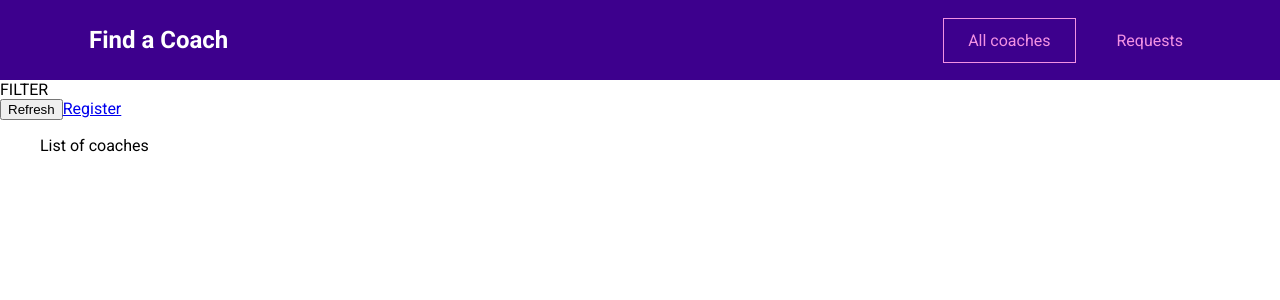
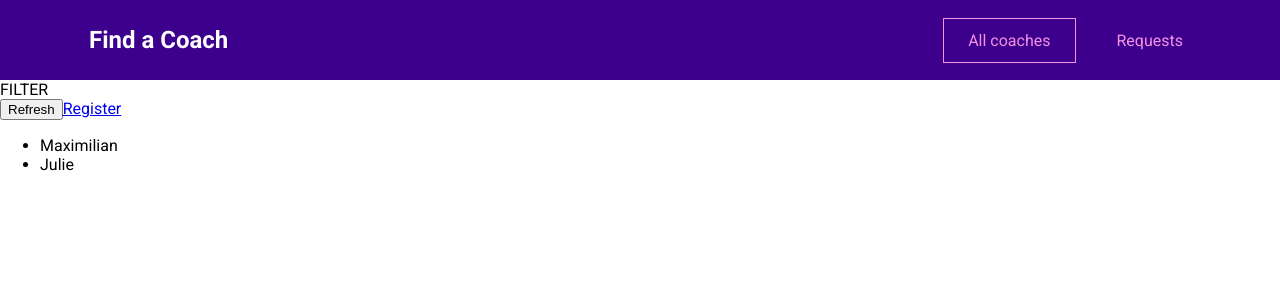
Before and after one commit to darone90/coach_finder, a Vue app: page /coaches in a window 1280 px wide. Shown: the top 300 px of the page. Built offline with nearby package versions, Linux system fonts and the light colour scheme.

Commit message:
vuex structure and coaches module

```diff
--- a/src/main.js
+++ b/src/main.js
@@ -2,9 +2,11 @@
 import App from './App.vue'
 
 import router from './router';
+import store from './store';
 
 const app = createApp(App);
 
 app.use(router);
+app.use(store);
 
 app.mount('#app')
--- a/src/pages/coaches/CoachesList.vue
+++ b/src/pages/coaches/CoachesList.vue
@@ -7,6 +7,24 @@
             <button>Refresh</button>
             <router-link to="/register">Register</router-link>
         </div>
-        <ul>List of coaches</ul>
+        <ul v-if="hasCoaches">
+            <li v-for="coach in filteredCoaches" :key="coach.id">
+                {{ coach.firstName }}
+            </li>
+        </ul>
+        <h3 v-else>No coaches found</h3>
     </section>
 </template>
+
+<script>
+    export default {
+        computed: {
+            filteredCoaches() {
+                return this.$store.getters.coaches
+            },
+            hasCoaches() {
+                return this.$store.getters.hasCoaches
+            }
+        }
+    }
+</script>
--- /dev/null
+++ b/src/store/index.js
@@ -0,0 +1,11 @@
+import { createStore } from "vuex";
+
+import coachModule from './modules/coaches/coaches.store';
+
+const store = createStore({
+    modules: {
+        coach: coachModule
+    }
+});
+
+export default store;
--- /dev/null
+++ b/src/store/modules/coaches/coaches.store.js
@@ -0,0 +1,35 @@
+export default {
+    state() {
+        return {
+            coaches: [
+                {
+                    id: 'c1',
+                    firstName: 'Maximilian',
+                    lastName: 'Schwarzmüller',
+                    areas: ['frontend', 'backend', 'career'],
+                    description:
+                      "I'm Maximilian and I've worked as a freelance web developer for years. Let me help you become a developer as well!",
+                    hourlyRate: 30
+                  },
+                  {
+                    id: 'c2',
+                    firstName: 'Julie',
+                    lastName: 'Jones',
+                    areas: ['frontend', 'career'],
+                    description:
+                      'I am Julie and as a senior developer in a big tech company, I can help you get your first job or progress in your current role.',
+                    hourlyRate: 30
+                  }
+            ]
+        }
+    },
+    getters: {
+        coaches(state) {
+            return state.coaches;
+        },
+
+        hasCoaches(state) {
+            return state.coaches && state.coaches.length > 0;
+        }
+    }
+}
```
